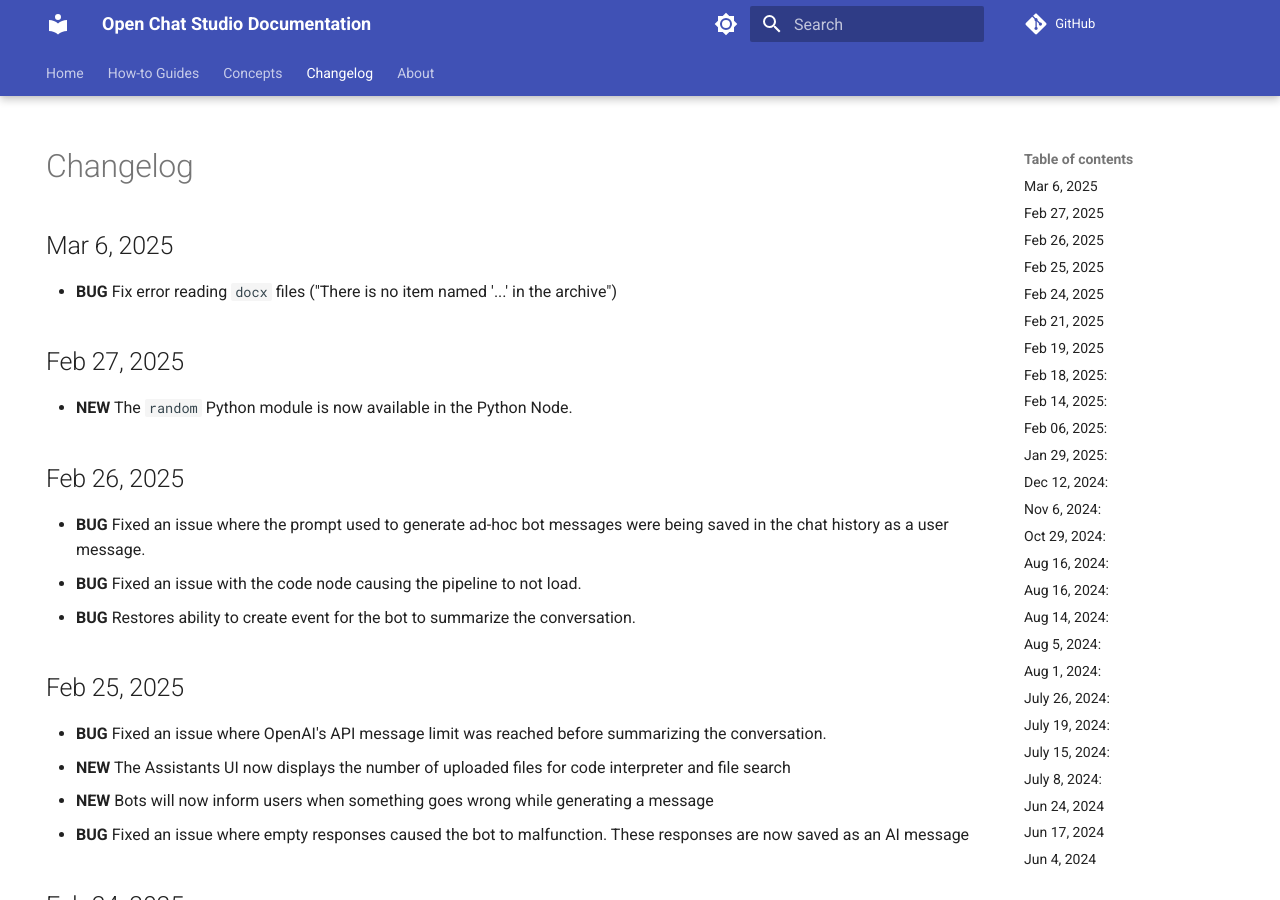
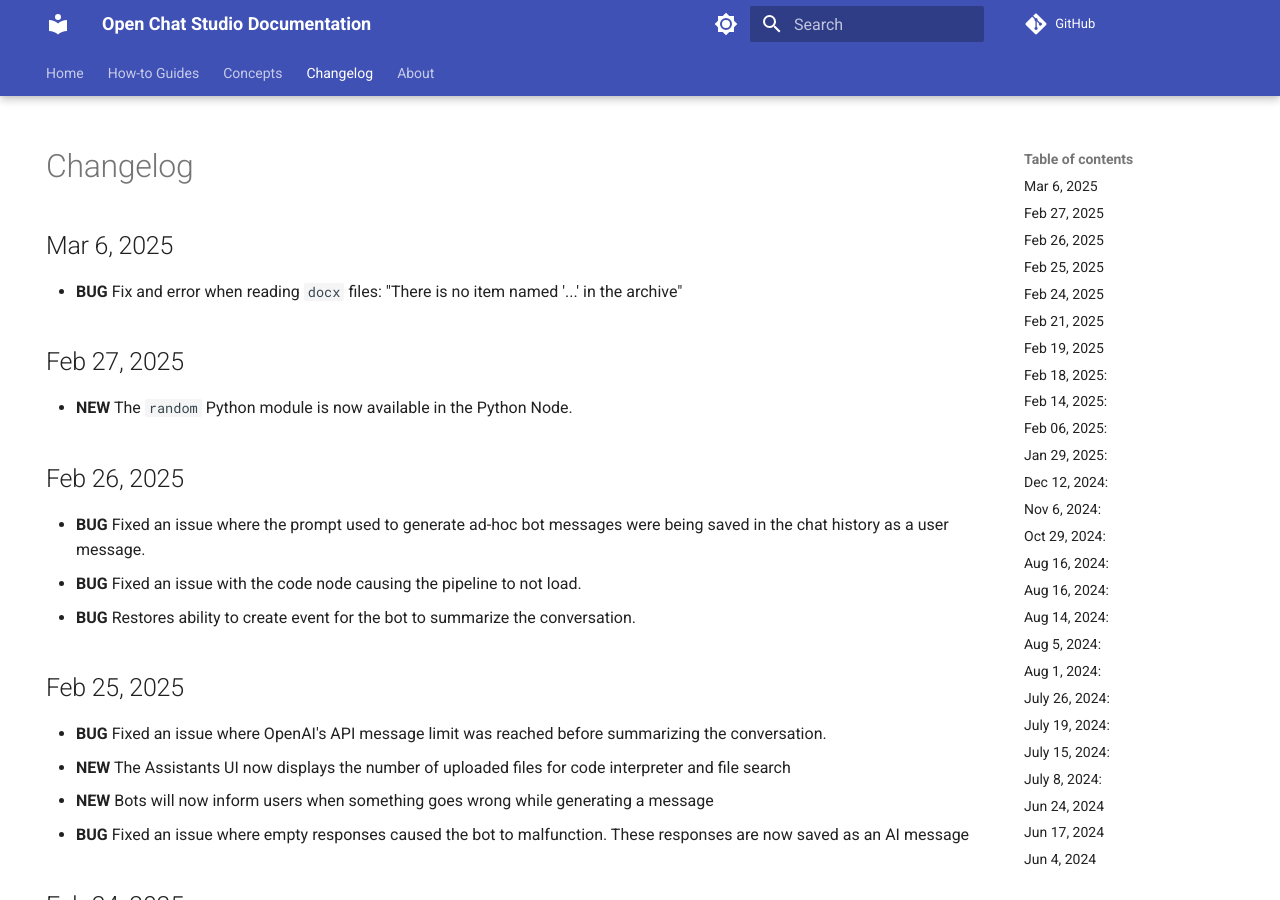
Before and after one commit to dimagi/open-chat-studio-docs, an MkDocs documentation site: the page built from docs/changelog.md, in a window 1280 px wide and 900 px high. Built offline with MkDocs 1.6.1 and Material for MkDocs 9.7.7, drawn with Linux system fonts in a browser that asks for light colours; emoji names are drawn with the system emoji font; a script that is not in the unit is left out; comment, search, counter and statistics services are not loaded.

Commit message:
Update docs/changelog.md

```diff
--- a/docs/changelog.md
+++ b/docs/changelog.md
@@ -7,7 +7,7 @@
 
 ## Mar 6, 2025
 
-* **BUG** Fix error reading `docx` files ("There is no item named '...' in the archive")
+* **BUG** Fix and error when reading `docx` files: "There is no item named '...' in the archive"
 
 ## Feb 27, 2025
 * **NEW** The `random` Python module is now available in the Python Node.
```
